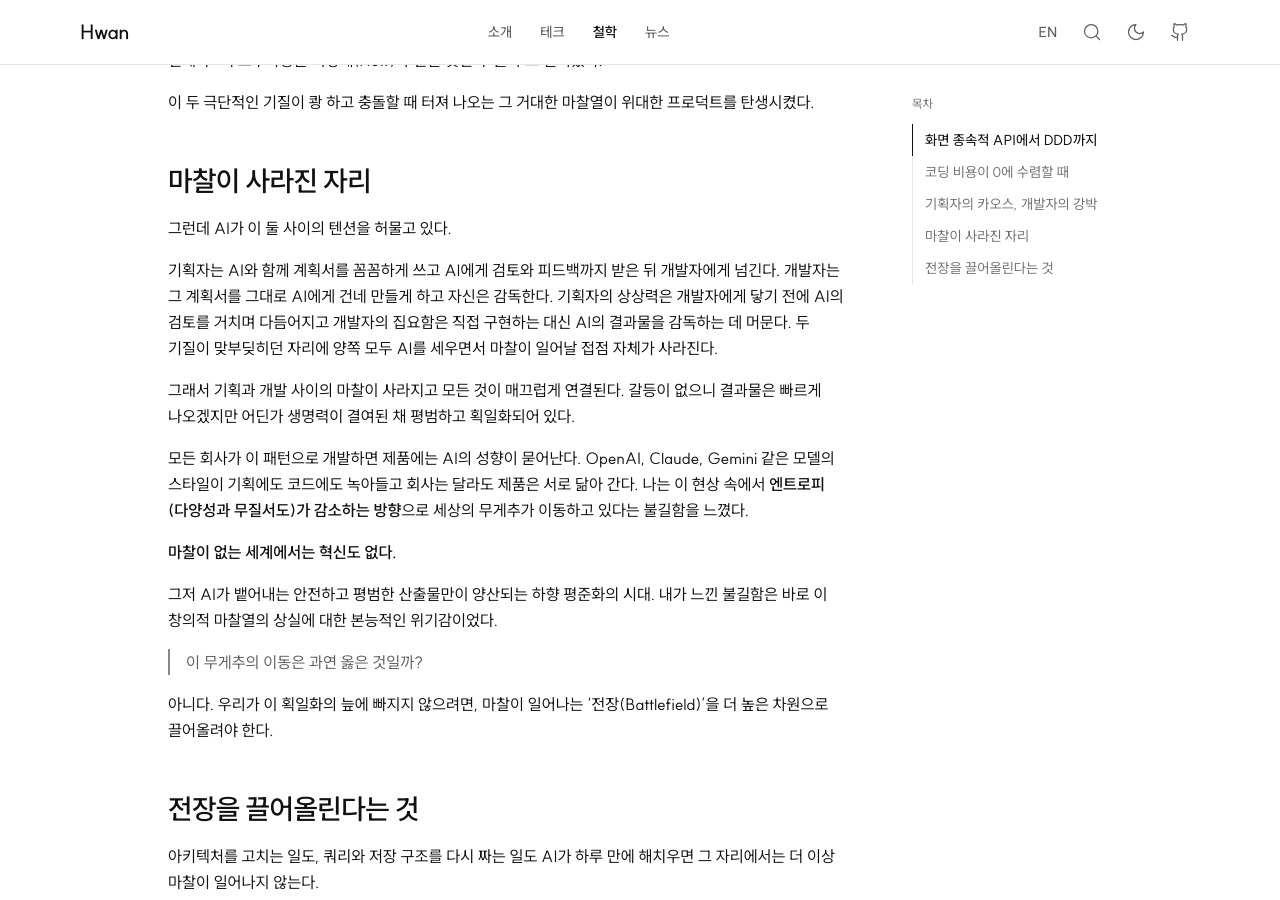
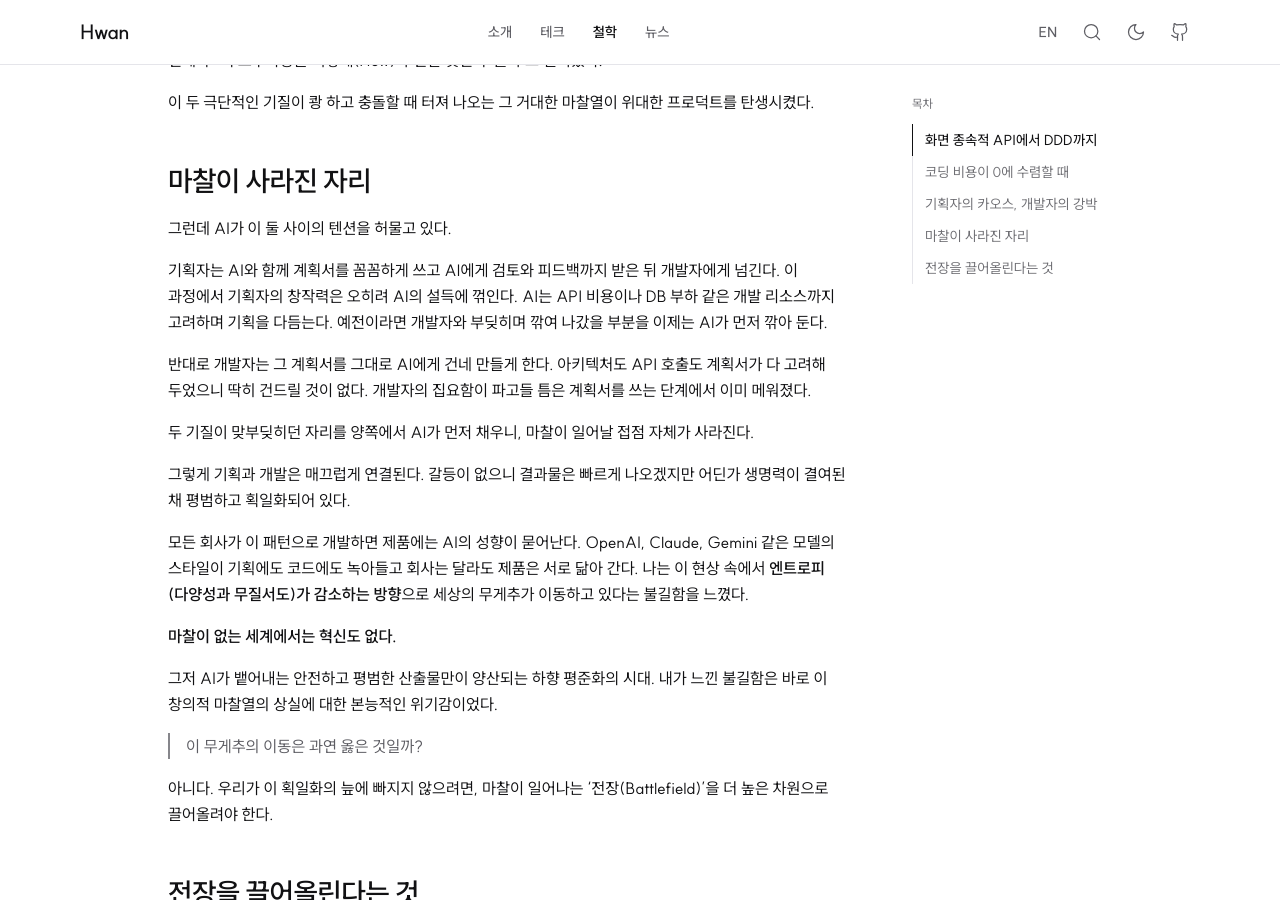
Before and after one commit to Hwan3434/Hwan3434.github.io, a Jekyll site: the page built from _posts/Philosophy/2026-06-04-ai-era-developer-pm-entropy.md, in a window 1280 px wide and 900 px high, scrolled down 1578 px. Built offline with Jekyll 4.4.1, drawn with Linux system fonts in a browser that asks for light colours.

Commit message:
AI 시대 에세이: 마찰이 사라지는 과정을 풀어 쓰기 (#50)
기획자의 창작력이 AI의 설득에 꺾이고 AI가 개발 리소스까지 고려해 기획을 다듬는 과정,
아키텍처와 API 호출이 이미 계획서에 담겨 개발자가 건드릴 게 없는 과정을 나눠 쓰고
마찰의 접점이 사라지는 결론으로 이었다. 영어판도 맞췄다.


Claude-Session: https://claude.ai/code/session_01HDtNGTE9Uo8NWtWh78Gf2v

Co-authored-by: Claude <noreply@anthropic.com>

```diff
--- a/_posts/Philosophy/2026-06-04-ai-era-developer-pm-entropy.md
+++ b/_posts/Philosophy/2026-06-04-ai-era-developer-pm-entropy.md
@@ -48,9 +48,13 @@ tags: [AI, DDD, Product Engineering, 에세이]
 
 그런데 AI가 이 둘 사이의 텐션을 허물고 있다.
 
-기획자는 AI와 함께 계획서를 꼼꼼하게 쓰고 AI에게 검토와 피드백까지 받은 뒤 개발자에게 넘긴다. 개발자는 그 계획서를 그대로 AI에게 건네 만들게 하고 자신은 감독한다. 기획자의 상상력은 개발자에게 닿기 전에 AI의 검토를 거치며 다듬어지고 개발자의 집요함은 직접 구현하는 대신 AI의 결과물을 감독하는 데 머문다. 두 기질이 맞부딪히던 자리에 양쪽 모두 AI를 세우면서 마찰이 일어날 접점 자체가 사라진다.
+기획자는 AI와 함께 계획서를 꼼꼼하게 쓰고 AI에게 검토와 피드백까지 받은 뒤 개발자에게 넘긴다. 이 과정에서 기획자의 창작력은 오히려 AI의 설득에 꺾인다. AI는 API 비용이나 DB 부하 같은 개발 리소스까지 고려하며 기획을 다듬는다. 예전이라면 개발자와 부딪히며 깎여 나갔을 부분을 이제는 AI가 먼저 깎아 둔다.
 
-그래서 기획과 개발 사이의 마찰이 사라지고 모든 것이 매끄럽게 연결된다. 갈등이 없으니 결과물은 빠르게 나오겠지만 어딘가 생명력이 결여된 채 평범하고 획일화되어 있다.
+반대로 개발자는 그 계획서를 그대로 AI에게 건네 만들게 한다. 아키텍처도 API 호출도 계획서가 다 고려해 두었으니 딱히 건드릴 것이 없다. 개발자의 집요함이 파고들 틈은 계획서를 쓰는 단계에서 이미 메워졌다.
+
+두 기질이 맞부딪히던 자리를 양쪽에서 AI가 먼저 채우니, 마찰이 일어날 접점 자체가 사라진다.
+
+그렇게 기획과 개발은 매끄럽게 연결된다. 갈등이 없으니 결과물은 빠르게 나오겠지만 어딘가 생명력이 결여된 채 평범하고 획일화되어 있다.
 
 모든 회사가 이 패턴으로 개발하면 제품에는 AI의 성향이 묻어난다. OpenAI, Claude, Gemini 같은 모델의 스타일이 기획에도 코드에도 녹아들고 회사는 달라도 제품은 서로 닮아 간다. 나는 이 현상 속에서 **엔트로피(다양성과 무질서도)가 감소하는 방향**으로 세상의 무게추가 이동하고 있다는 불길함을 느꼈다.
 
```
Also changed, not shown: _posts/en/philosophy/2026-06-04-ai-era-developer-pm-entropy.md (+6 -2 lines).
